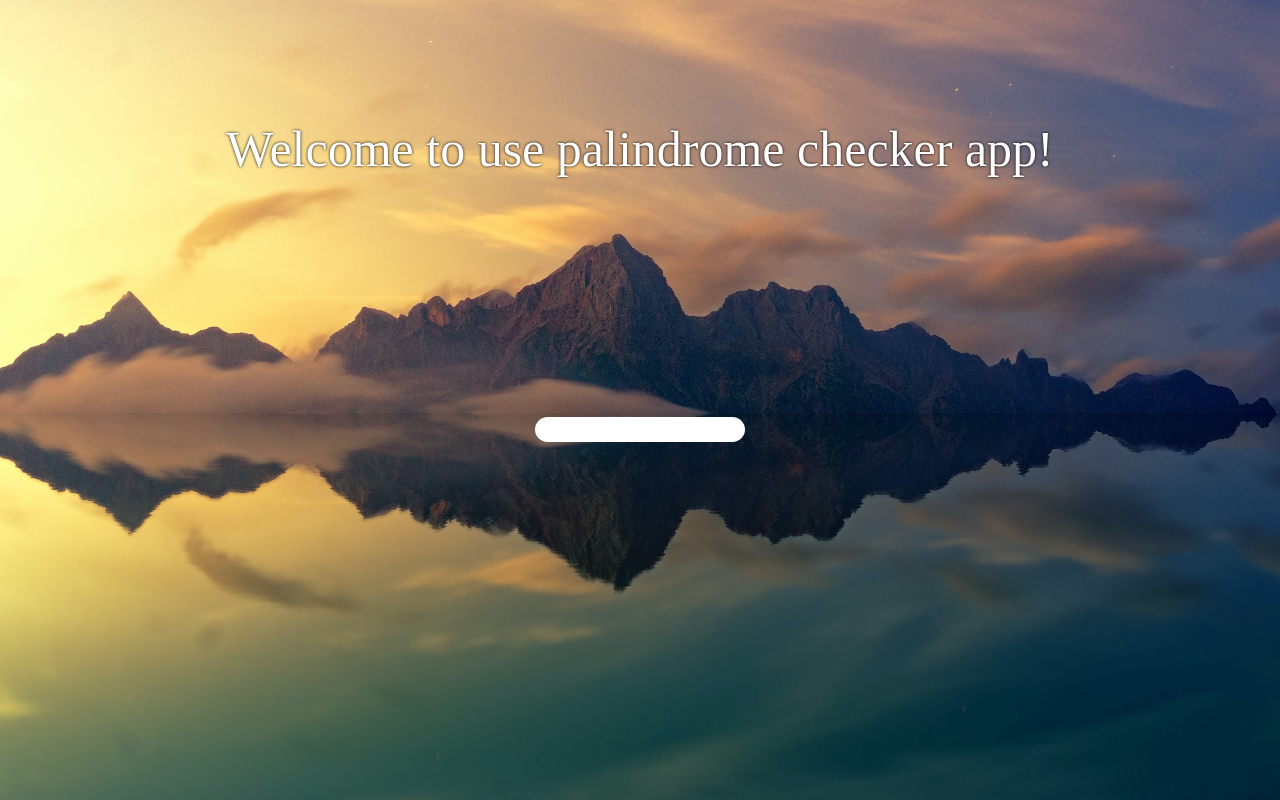
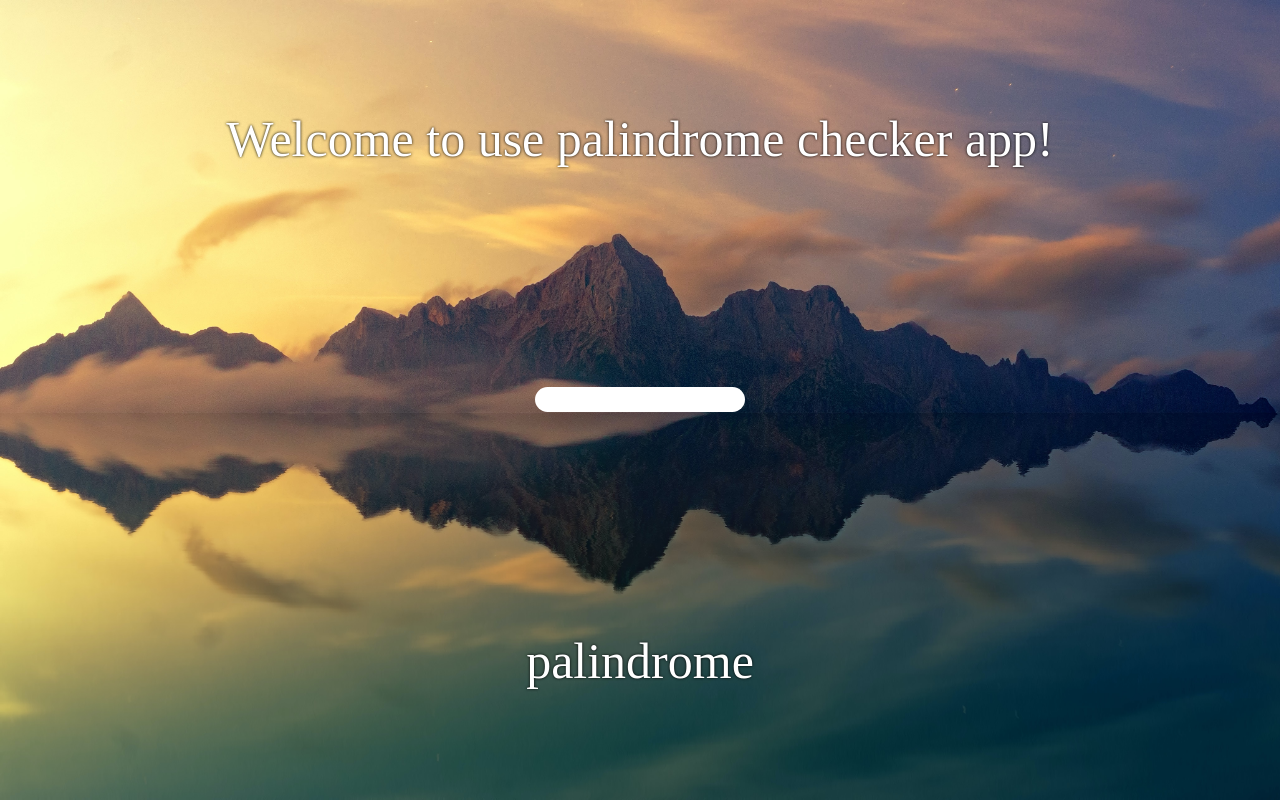
Before and after one commit to satuhalinen/palindrome_checker_app_typescript, a website built with Vite: page index.html in a window 1280 px wide. Built offline with nearby package versions, Linux system fonts and the light colour scheme.

Commit message:
transfer html from ts file to html file and add addEventListener for input

```diff
--- a/index.html
+++ b/index.html
@@ -8,6 +8,13 @@
   </head>
   <body>
     <div id="app"></div>
+    <div>
+      <div class="palindromePicture">
+        <p>Welcome to use palindrome checker app!</p>
+        <input id="feed" type="text" />
+        <p>palindrome</p>
+      </div>
+    </div>
     <script type="module" src="/src/main.ts"></script>
   </body>
 </html>
--- a/src/main.ts
+++ b/src/main.ts
@@ -1,11 +1,8 @@
 import './style.css'
 
-document.querySelector<HTMLDivElement>('#app')!.innerHTML = `
-  <div>
-  <div class="palindromePicture">
-  <p>Welcome to use palindrome checker app!</p>
-  <input type="text" onchange="searchHandler()" />
-  <p></p>
-</div>
-  </div>
-`
+function searchHandler(){
+  console.log("Test");
+  }
+
+  let input = document.querySelector("#feed");
+  input?.addEventListener("input", searchHandler);
```
